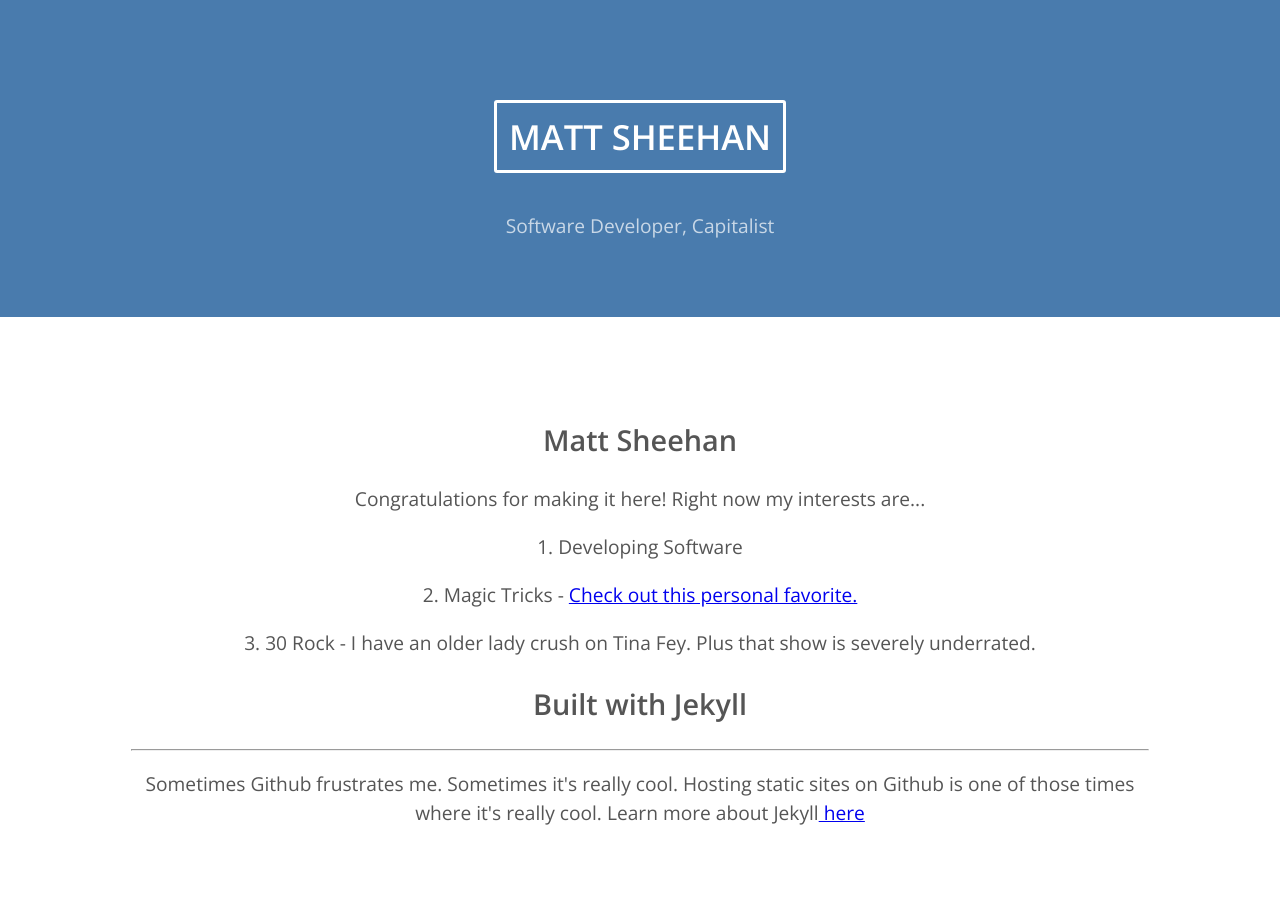
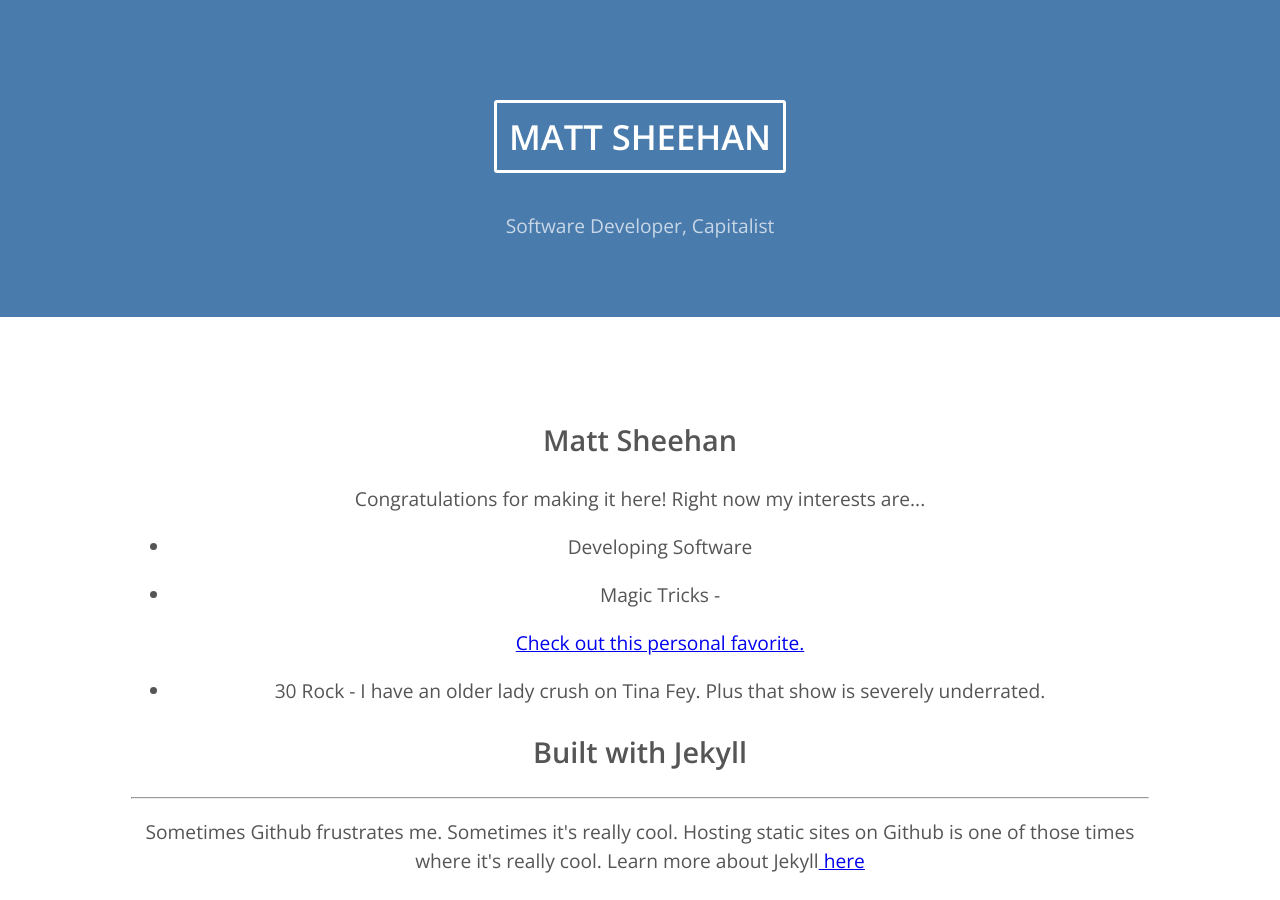
Before and after one commit to mattamabeli/drunken-ironman, a Jekyll site: the page built from about.html, in a window 1280 px wide and 900 px high. Built offline with Jekyll 4.4.1, drawn with Linux system fonts in a browser that asks for light colours.

Commit message:
css updates

```diff
--- a/_layouts/about.html
+++ b/_layouts/about.html
@@ -7,9 +7,18 @@
             <h2>Matt Sheehan</h2>
             <div>
                 <p>Congratulations for making it here! Right now my interests are...</p>
-                <p>1. Developing Software</p>
-                <p>2. Magic Tricks - <a href='http://www.youtube.com/watch?v=duQPUMCRALY'>Check out this personal favorite.</a></p>
-                <p>3. 30 Rock - I have an older lady crush on Tina Fey. Plus that show is severely underrated.
+                <ul>
+                    <li>
+                        <p>Developing Software</p>
+                    </li>
+                    <li>
+                        <p>Magic Tricks - </p>
+                        <a href='http://www.youtube.com/watch?v=duQPUMCRALY'>Check out this personal favorite.</a>
+                    </li>
+                    <li>
+                        <p>30 Rock - I have an older lady crush on Tina Fey. Plus that show is severely underrated.</p>
+                    </li>
+                </ul>
             </div>
         </div>
 
```
